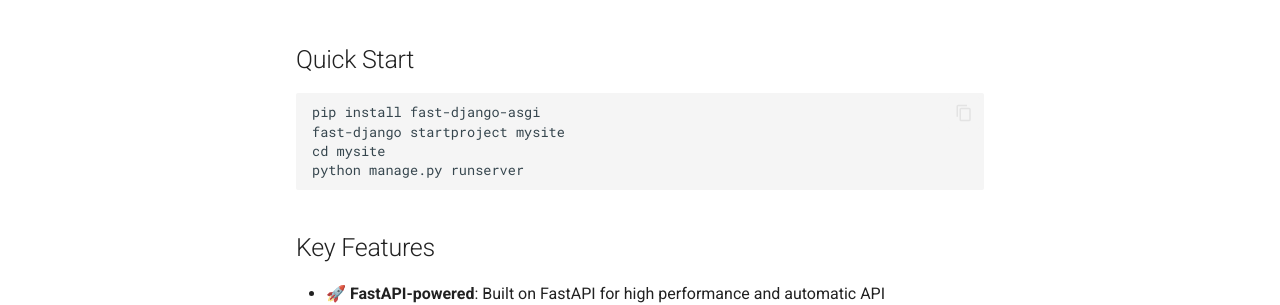
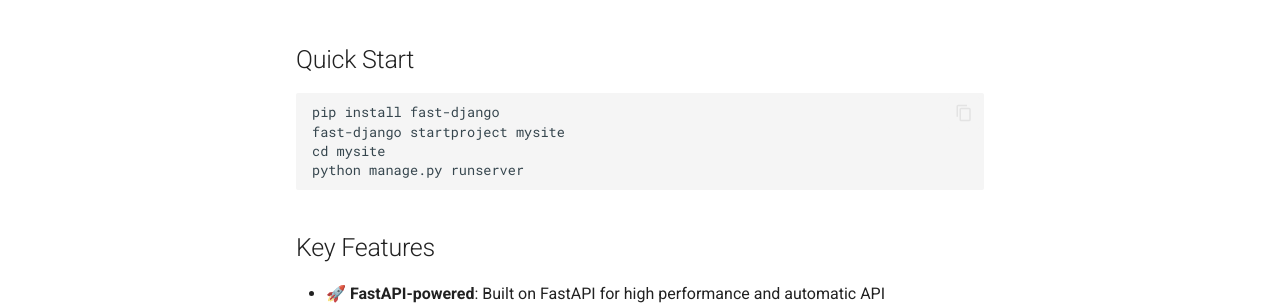
Before and after one commit to AakarSharma/fast-django, an MkDocs documentation site: the page built from docs/index.md, in a window 1280 px wide and 900 px high. Shown: the part 344-649 px from the top of the window. Built offline with MkDocs 1.6.1 and Material for MkDocs 9.7.7, drawn with Linux system fonts in a browser that asks for light colours; comment, search, counter and statistics services are not loaded.

Commit message:
Rename package from fast-django-asgi to fast-django
- Update package name in pyproject.toml
- Update all installation commands in README.md and documentation
- Update PyPI badge URLs to reflect new package name

````diff
--- a/docs/index.md
+++ b/docs/index.md
@@ -7,7 +7,7 @@
 ## Quick Start
 
 ```bash
-pip install fast-django-asgi
+pip install fast-django
 fast-django startproject mysite
 cd mysite
 python manage.py runserver
--- a/pyproject.toml
+++ b/pyproject.toml
@@ -3,7 +3,7 @@
 build-backend = "hatchling.build"
 
 [project]
-name = "fast-django-asgi"
+name = "fast-django"
 version = "0.1.3.post1"
 description = "Django-like developer experience on ASGI powered by FastAPI, Tortoise ORM, Aerich, and FastAPI-Admin."
 readme = "README.md"
````
Also changed, not shown: README.md (+4 -4 lines), docs/getting-started.md (+1 -1 lines).
